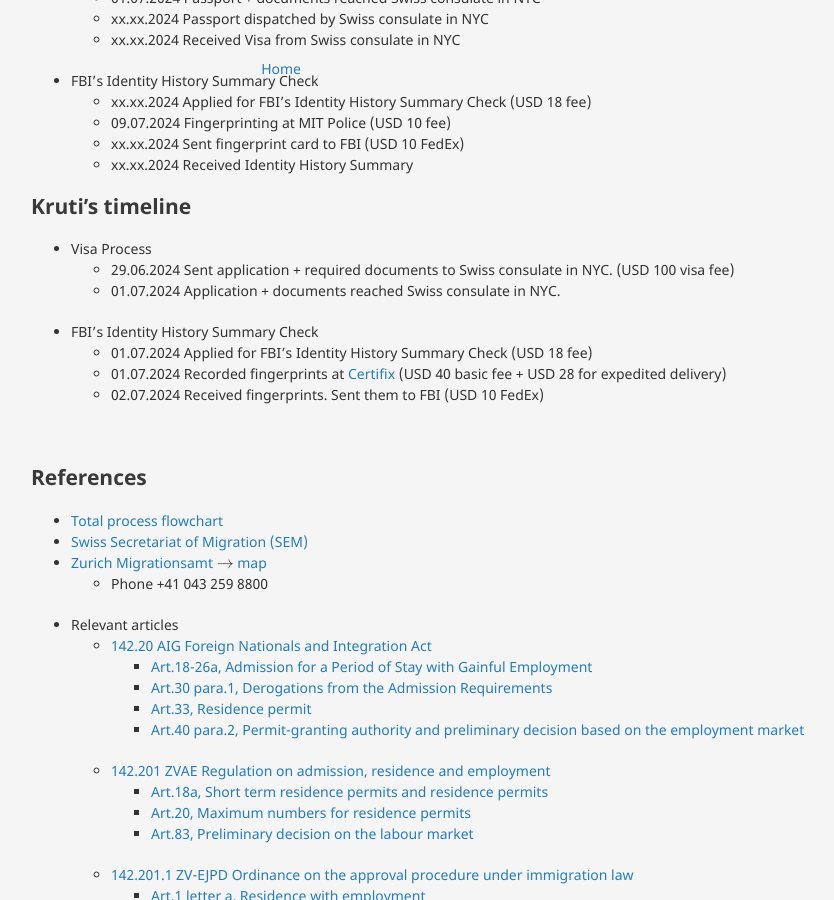
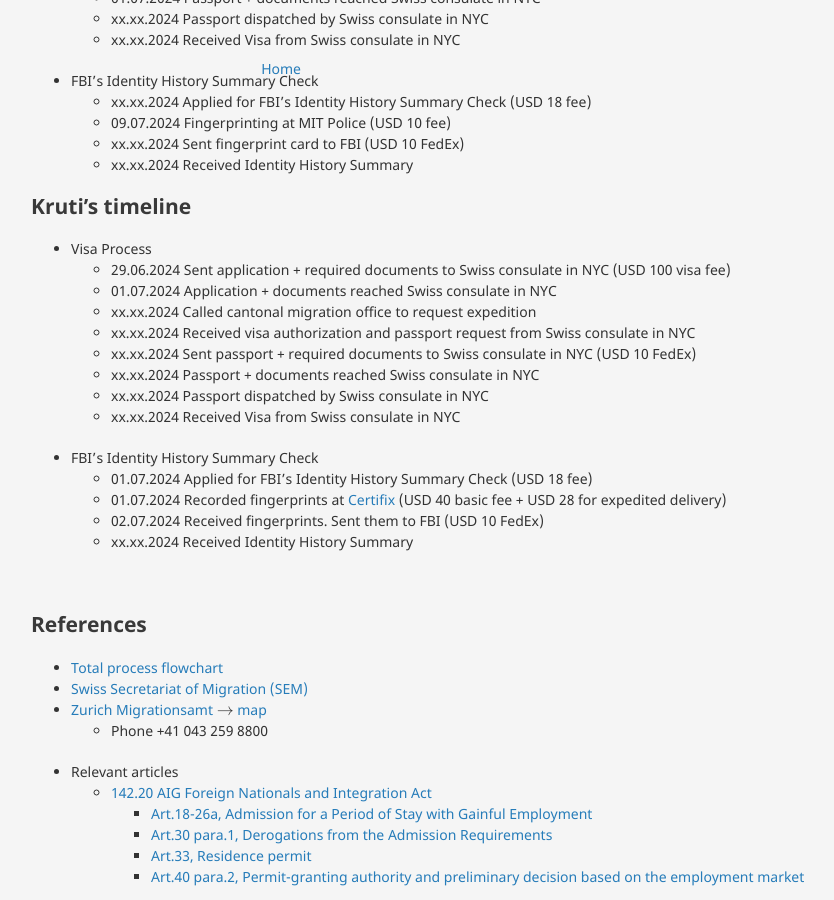
Before and after one commit to neeravkarani/personal, a Jekyll site: the page built from _posts/visa/2024-06-20-switzerland-work-visa.md, in a window 1280 px wide and 900 px high, scrolled down 3000 px. Shown: the whole window, without its empty margins (179-1013 px from the left). Built offline with Jekyll 4.4.1, drawn with Linux system fonts in a browser that asks for light colours.

Commit message:
added swiss visa updates

```diff
--- a/_posts/visa/2024-06-20-switzerland-work-visa.md
+++ b/_posts/visa/2024-06-20-switzerland-work-visa.md
@@ -128,12 +128,19 @@ The Migration Office of the Canton of Zurich, based on Article 40 of the Federal
 
 ## Kruti's timeline
  - Visa Process
-    - 29.06.2024 Sent application + required documents to Swiss consulate in NYC. (USD 100 visa fee)
-    - 01.07.2024 Application +  documents reached Swiss consulate in NYC.
+    - 29.06.2024 Sent application + required documents to Swiss consulate in NYC (USD 100 visa fee)
+    - 01.07.2024 Application + documents reached Swiss consulate in NYC
+    - xx.xx.2024 Called cantonal migration office to request expedition
+    - xx.xx.2024 Received visa authorization and passport request from Swiss consulate in NYC
+    - xx.xx.2024 Sent passport + required documents to Swiss consulate in NYC (USD 10 FedEx)
+    - xx.xx.2024 Passport + documents reached Swiss consulate in NYC
+    - xx.xx.2024 Passport dispatched by Swiss consulate in NYC
+    - xx.xx.2024 Received Visa from Swiss consulate in NYC
  - FBI's Identity History Summary Check
     - 01.07.2024 Applied for FBI's Identity History Summary Check (USD 18 fee)
     - 01.07.2024 Recorded fingerprints at [Certifix](https://www.certifixlivescan.com/) (USD 40 basic fee + USD 28 for expedited delivery)
     - 02.07.2024 Received fingerprints. Sent them to FBI (USD 10 FedEx)
+    - xx.xx.2024 Received Identity History Summary
 
 
 <br>
```
